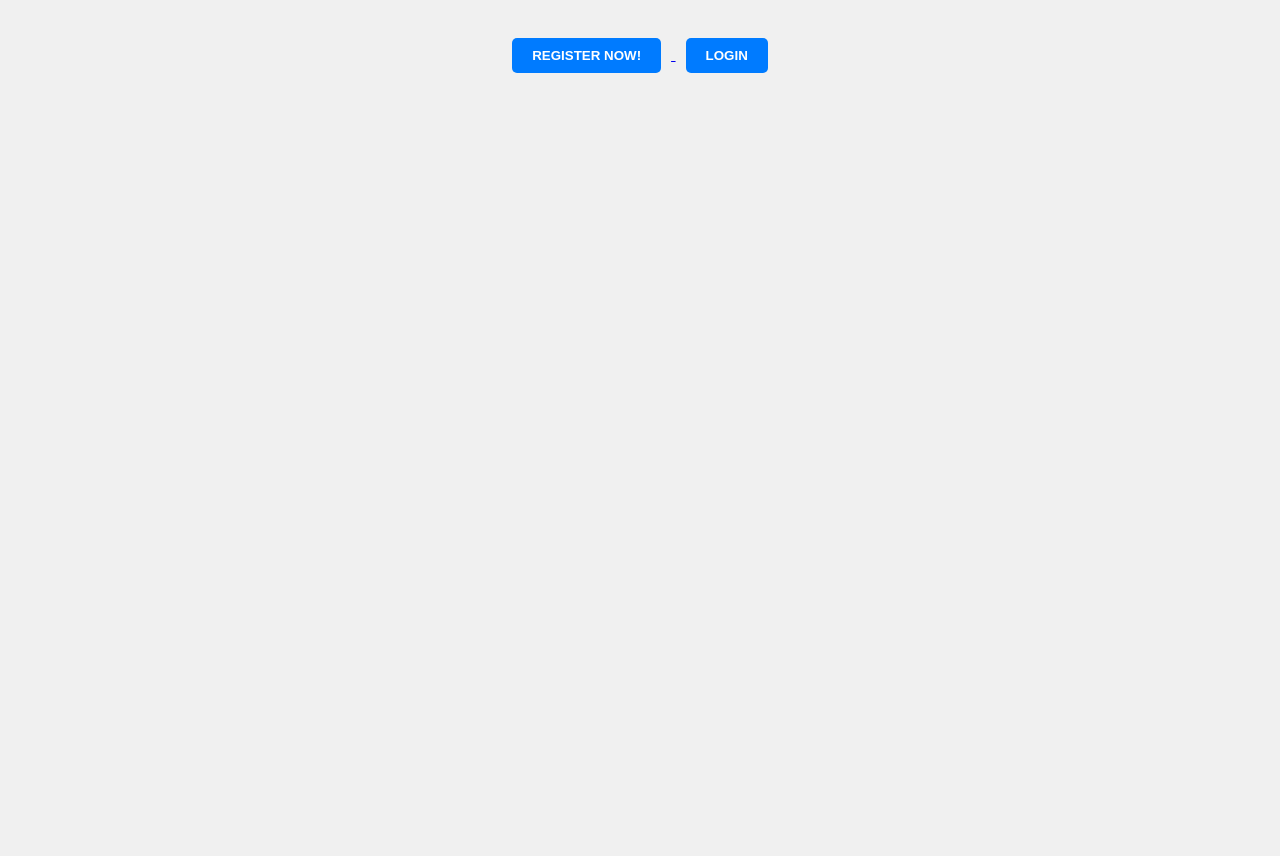
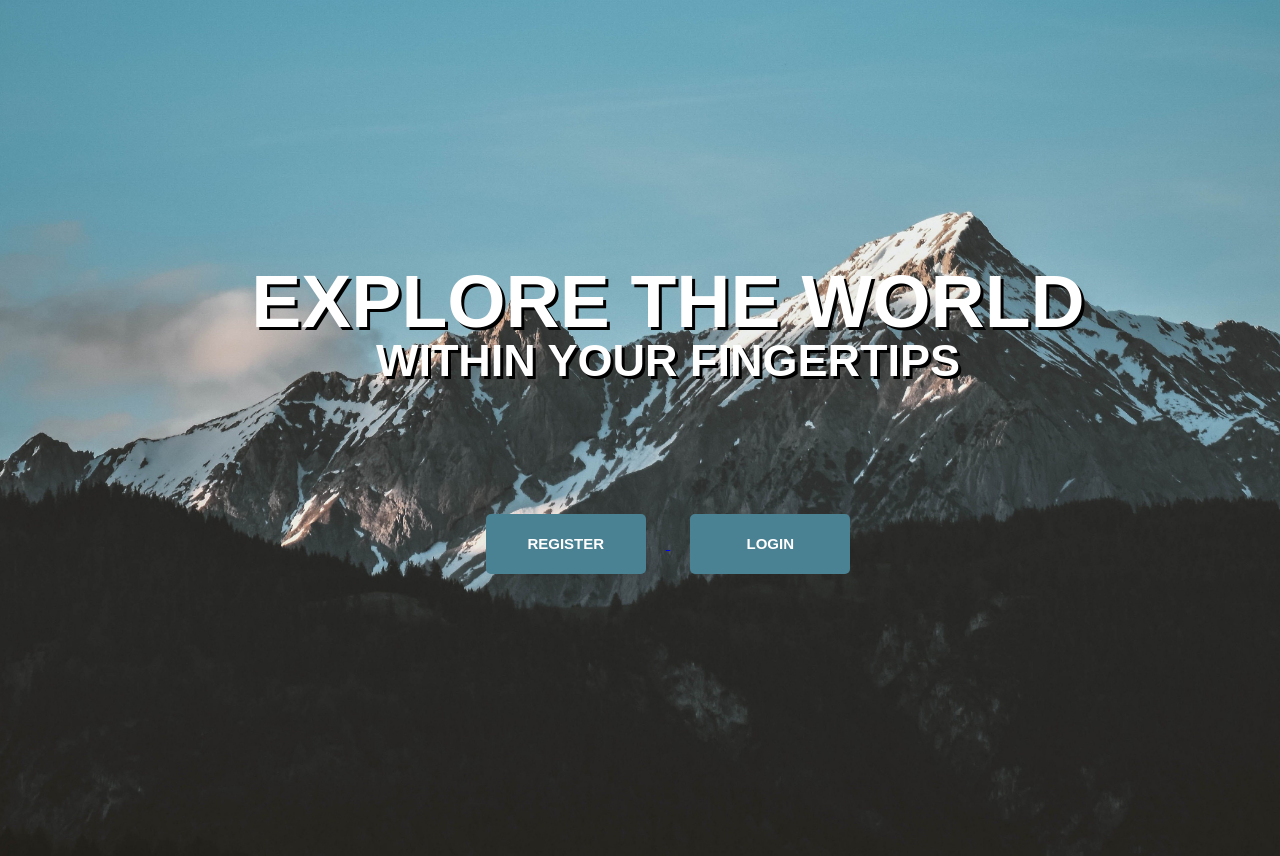
Before and after one commit to wjrelumba/RegistrationForm, a PHP site: page / in a window 1280 px wide; the page is wider, and only the part inside the window is pictured. Before the commit the page ends 73 px from the top of that part, so only its background shows below. Run offline with PHP 8.4, Linux system fonts and the light colour scheme.

Commit message:
Designed Landing Page CSS

```diff
--- a/dashboard.php
+++ b/dashboard.php
@@ -12,7 +12,7 @@
     <meta charset="UTF-8">
     <meta name="viewport" content="width=device-width, initial-scale=1.0">
     <title>Dashboard</title>
-    <link rel="stylesheet" href="styles.css" type="text/css">
+    <link rel="stylesheet" href="DESIGN/styles.css" type="text/css">
 </head>
 <body>
     <a href="index.php">
--- a/form.php
+++ b/form.php
@@ -4,7 +4,7 @@
     <meta charset="UTF-8">
     <meta name="viewport" content="width=device-width, initial-scale=1.0">
     <title>Registration Form</title>
-    <link rel="stylesheet" href="styles.css" type="text/css">
+    <link rel="stylesheet" href="DESIGN/styles.css" type="text/css">
 </head>
 <body>
     <form action="receiveData.php" method="post">
@@ -64,9 +64,9 @@
         <input type="password" name="confirmpass" id="confirmpass" placeholder="Confirm Password"> <br>
 
 
-        <button type="button" id="checkerBtn">
+        <!-- <button type="button" id="checkerBtn">
         Check data
-        </button>
+        </button> -->
         <button type="submit" id="submitBtn">Submit</button> <br>
     </form>
 
--- a/index.php
+++ b/index.php
@@ -4,12 +4,16 @@
     <meta charset="UTF-8">
     <meta name="viewport" content="width=device-width, initial-scale=1.0">
     <title>College Admission</title>
-    <link rel="stylesheet" href="styles.css" type="text/css">
+    <link rel="stylesheet" href="styles.css">
 </head>
-<body>
+<body class="landing-page-bg">
+    <div class="landing-page-title">
+        <h1>EXPLORE THE WORLD</h1>
+        <h2>WITHIN YOUR FINGERTIPS</h2>
+    <div class="landing-page-btn">
     <a href="form.php">
         <button type="button">
-            Register Now!
+            Register
         </button>
     </a>
     <a href="login.php">
@@ -17,5 +21,6 @@
             Login
         </button>
     </a>
+    </div>
 </body>
 </html>
--- a/login.php
+++ b/login.php
@@ -36,7 +36,7 @@
     <meta charset="UTF-8">
     <meta name="viewport" content="width=device-width, initial-scale=1.0">
     <title>Login</title>
-    <link rel="stylesheet" href="styles.css" type="text/css">
+    <link rel="stylesheet" href="DESIGN/styles.css" type="text/css">
 </head>
 <body>
     <h1>Account Login</h1>
--- a/styles.css
+++ b/styles.css
@@ -1,27 +1,55 @@
-/* styles.css */
-
 /* Style the body of the page */
 body {
     font-family: Arial, sans-serif;
-    background-color: #f0f0f0;
+    background-color: #ffffff;
     text-align: center;
     padding: 20px;
+    height: 100%;
+}
+
+.landing-page-bg {
+    background-image: url('DESIGN/mountains.jpg');
+    background-size: cover;
+    width: 100%;
+    height: 100vh;
+    overflow: hidden;
+}
+
+.landing-page-title h1 {
+    color: #ffffff;
+    font-size: 75px;
+    padding: 180px;
+    text-shadow: 3px 3px #000000;
+}
+
+.landing-page-title h2 {
+    color: #ffffff;
+    margin-top: -240px;
+    font-size: 45px;
+    text-shadow: 3px 3px #000000;
 }
 
 /* Style the buttons */
+.landing-page-btn {
+    padding: 80px;
+}
+
 button {
+    width: 160px; /* Set a fixed width for the buttons */
+    height: 60px;
     padding: 10px 20px;
-    background-color: #007bff;
+    background-color: #4a8193;
     color: #fff;
     border: none;
     border-radius: 5px;
-    margin: 10px;
+    margin: 10px 20px;
     cursor: pointer;
     text-transform: uppercase;
     font-weight: bold;
+    font-size: 15px;
 }
 
 /* Change button color on hover */
 button:hover {
-    background-color: #0056b3;
+    background-color: #407282;
 }
```
Also changed, not shown: DESIGN/mountains.jpg (added).
